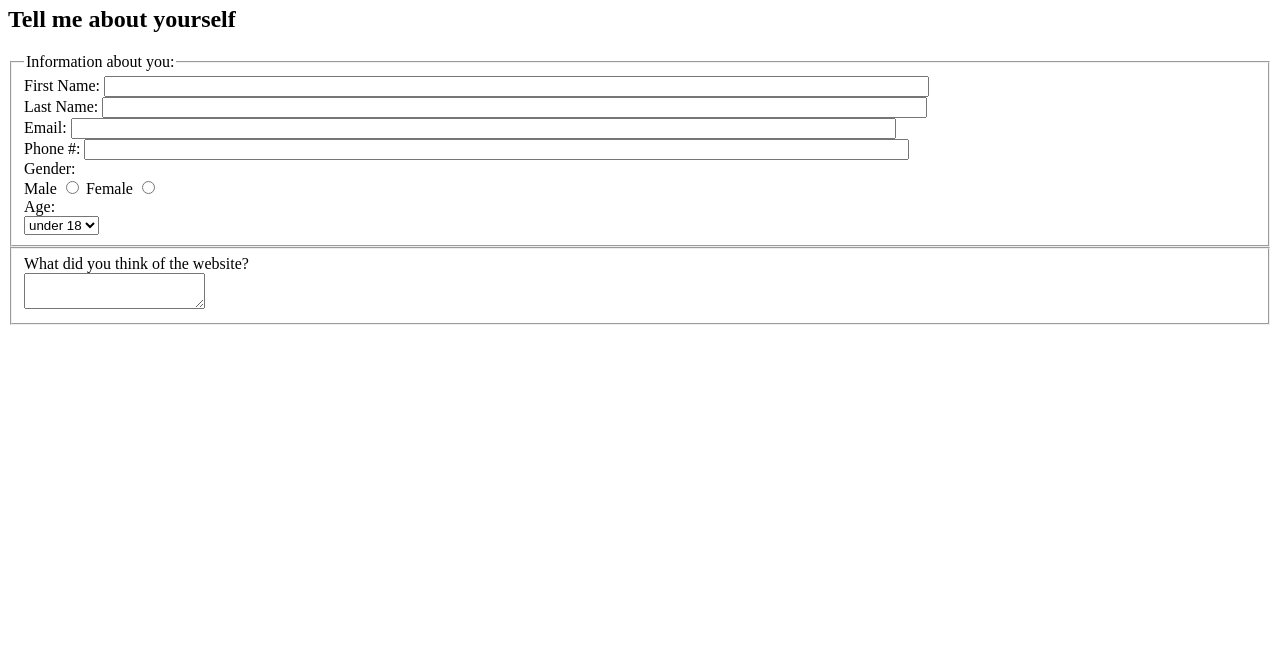
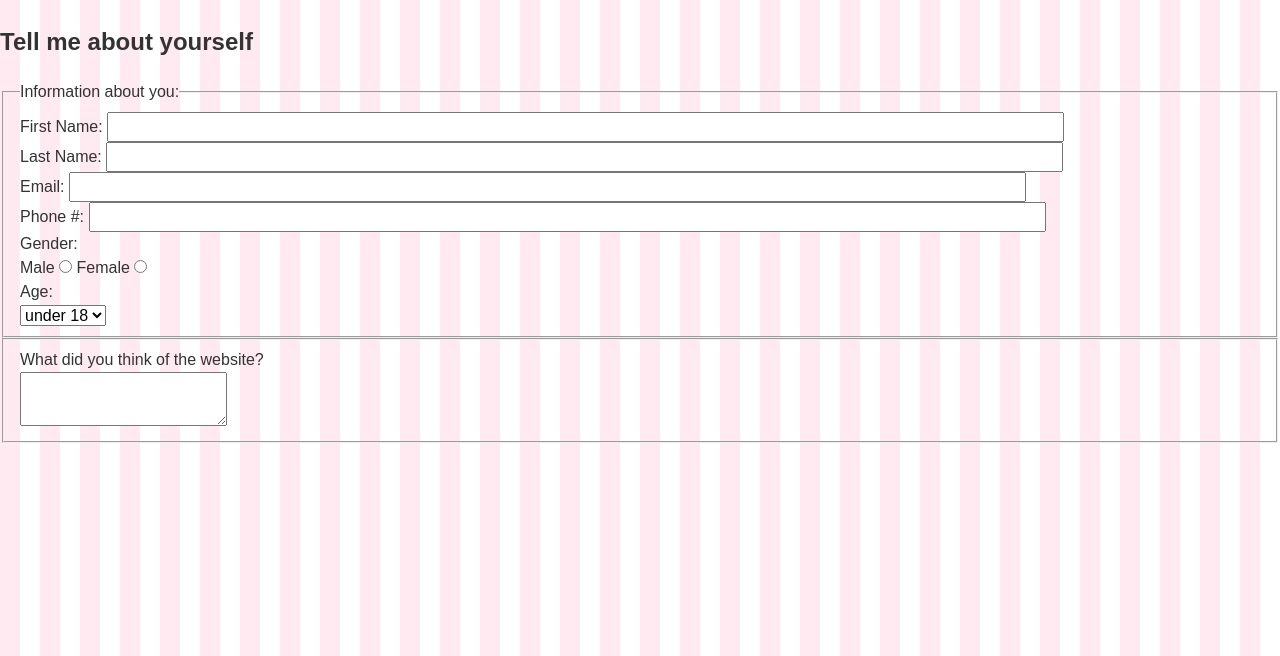
Before and after one commit to akarabek2/project2, a plain HTML site: page index.html in a window 1280 px wide. Shown: the part 144-800 px from the top of the page. Drawn offline with Linux system fonts and the light colour scheme.

Commit message:
Update index.html
adding css

```diff
--- a/index.html
+++ b/index.html
@@ -4,6 +4,9 @@
   <head>
     <meta charset="utf-8">
     <title>Home Page</title>
+    <link rel="stylesheet" type="text/css" href="css/setting.css">
+    <link rel="stylesheet" href="css/style.css">
+    <link href="https://fonts.googleapis.com/css2?family=Press+Start+2P&display=swap" rel="stylesheet">
   </head>
   <body>
     <header>
```
